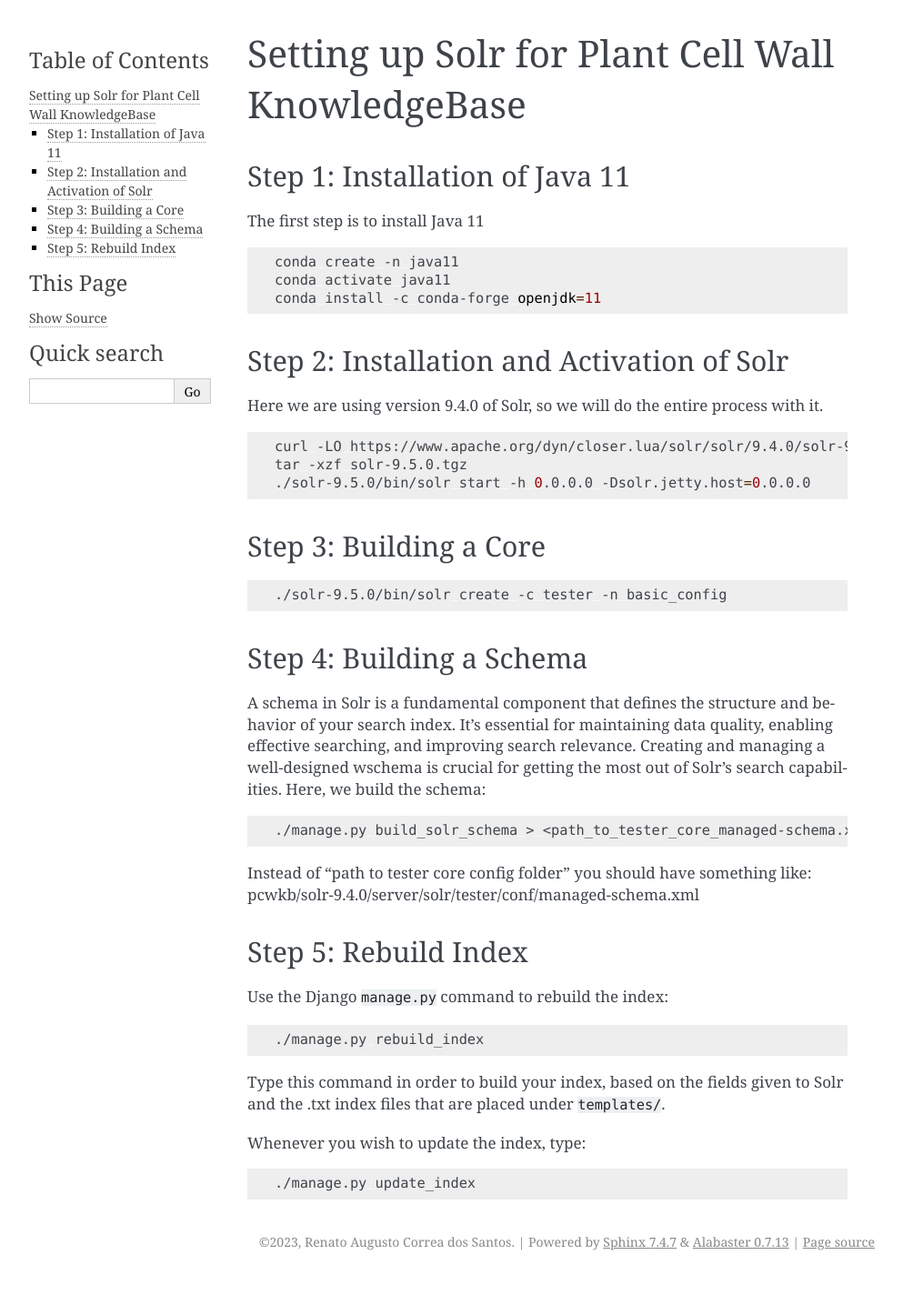
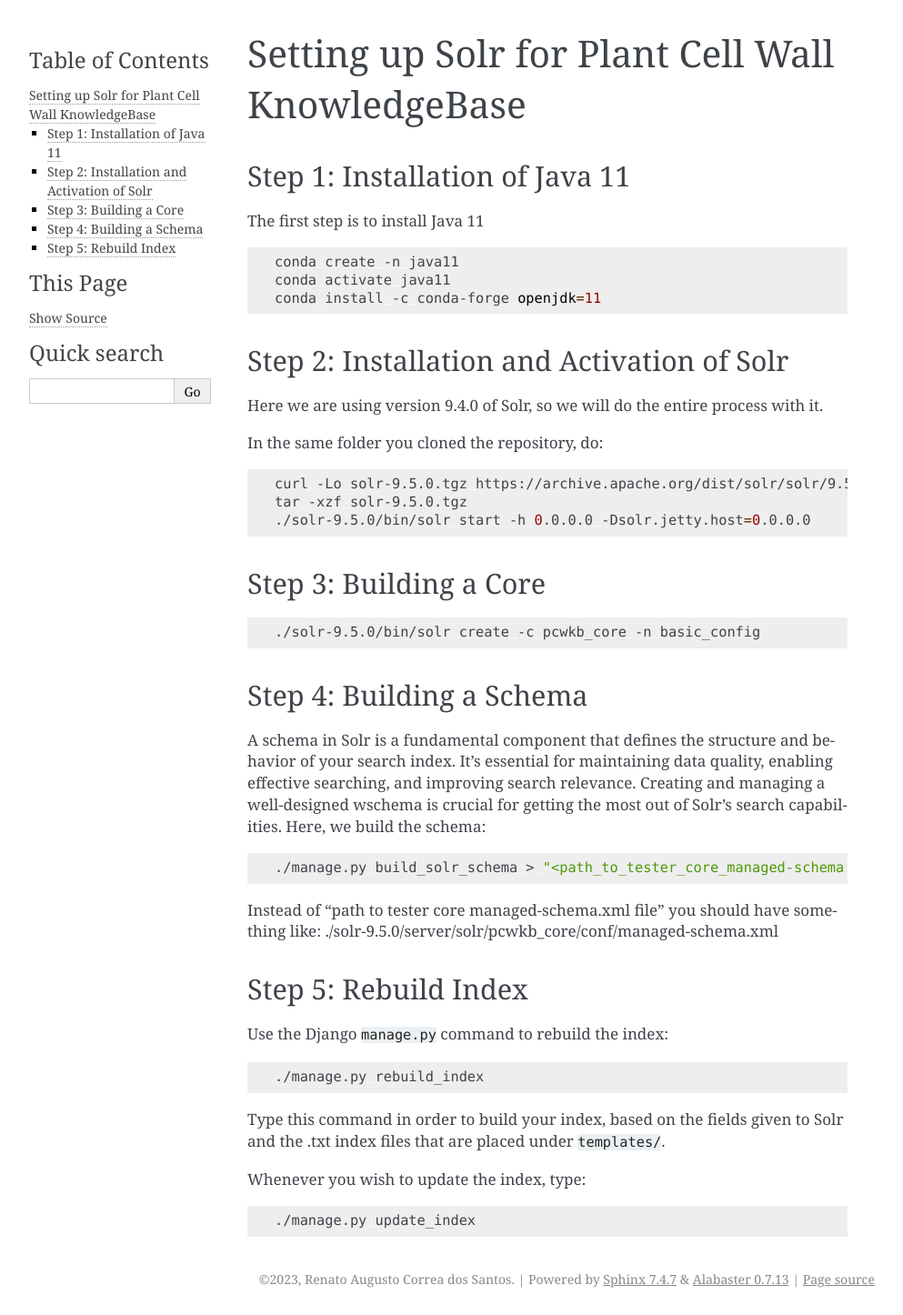
Before and after one commit to labbces/pcwkb, a Sphinx documentation site: the page built from docs/source/solr_setup.md, in a window 1280 px wide. Shown: the whole page at 91% size, without its empty margins (148-1141 px from the left). Built offline with Sphinx 7.4.7, drawn with Linux system fonts in a browser that asks for light colours; pages that are not in the unit, such as notebooks, are missing from menus; before the commit the page ends 1405 px from its top, so only the background shows below that.

Commit message:
updating documentation

````diff
--- a/docs/source/index.rst
+++ b/docs/source/index.rst
@@ -7,6 +7,6 @@
 
    connect_mysql
    add_test_data
+   haystack
    solr_setup
-   haystack
    automated_tests
--- a/docs/source/solr_setup.md
+++ b/docs/source/solr_setup.md
@@ -17,8 +17,10 @@
 
 Here we are using version 9.4.0 of Solr, so we will do the entire process with it.
 
+In the same folder you cloned the repository, do:
+
 ```bash
-curl -LO https://www.apache.org/dyn/closer.lua/solr/solr/9.4.0/solr-9.5.0.tgz?action=download
+curl -Lo solr-9.5.0.tgz https://archive.apache.org/dist/solr/solr/9.5.0/solr-9.5.0.tgz?action=download
 tar -xzf solr-9.5.0.tgz
 ./solr-9.5.0/bin/solr start -h 0.0.0.0 -Dsolr.jetty.host=0.0.0.0
 ```
@@ -27,7 +29,7 @@
 ------------
 
 ```bash
-./solr-9.5.0/bin/solr create -c tester -n basic_config
+./solr-9.5.0/bin/solr create -c pcwkb_core -n basic_config
 ```
 
 Step 4: Building a Schema
@@ -37,9 +39,9 @@
     Here, we build the schema:
 
 ```bash
-./manage.py build_solr_schema > <path_to_tester_core_managed-schema.xml_file>
+./manage.py build_solr_schema > "<path_to_tester_core_managed-schema.xml_file>"
 ```
-Instead of "path to tester core config folder" you should have something like: pcwkb/solr-9.4.0/server/solr/tester/conf/managed-schema.xml
+Instead of "path to tester core managed-schema.xml file" you should have something like: ./solr-9.5.0/server/solr/pcwkb_core/conf/managed-schema.xml
 
 Step 5: Rebuild Index
 -------------
````
Also changed, not shown: docs/source/haystack.md (+2 -10 lines).
